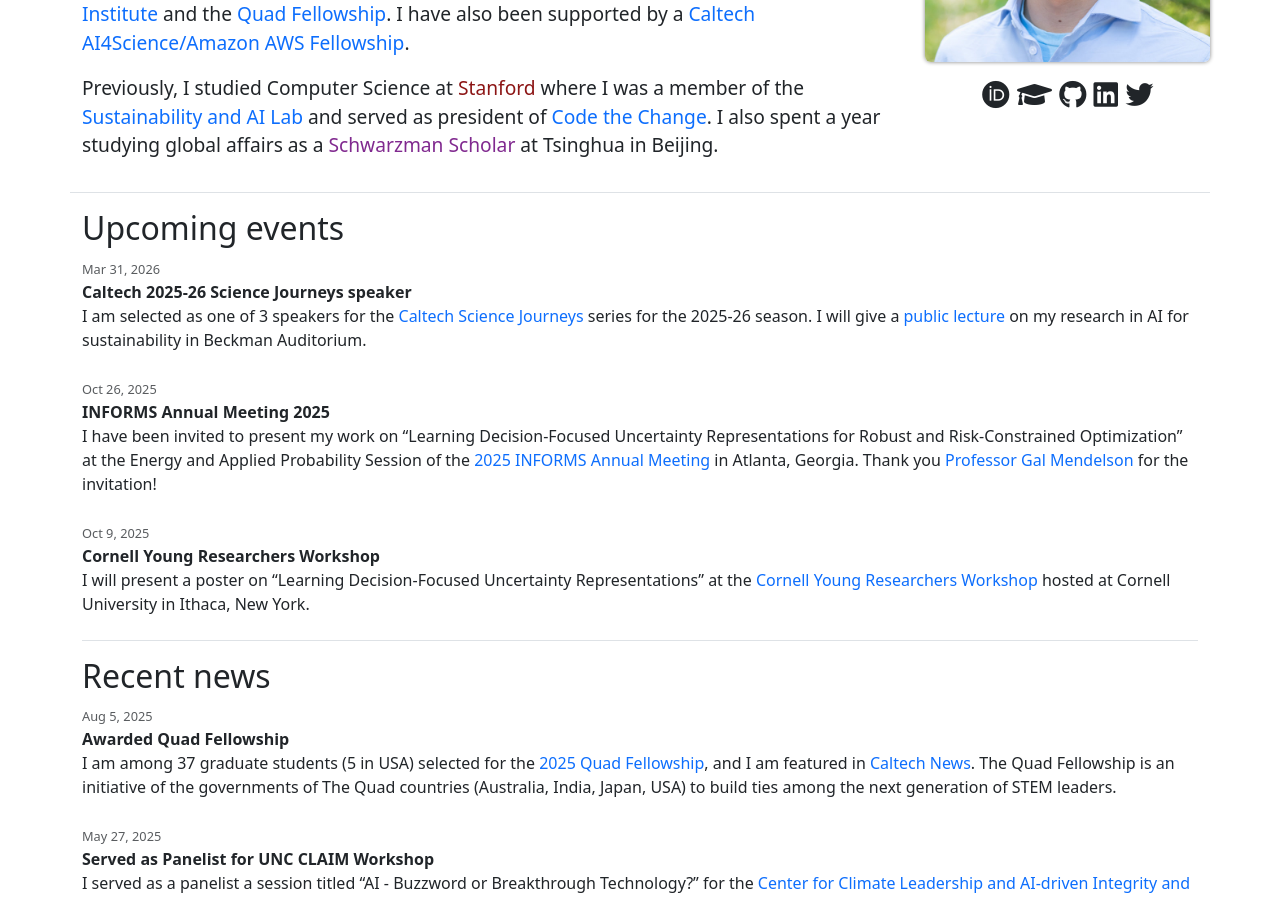
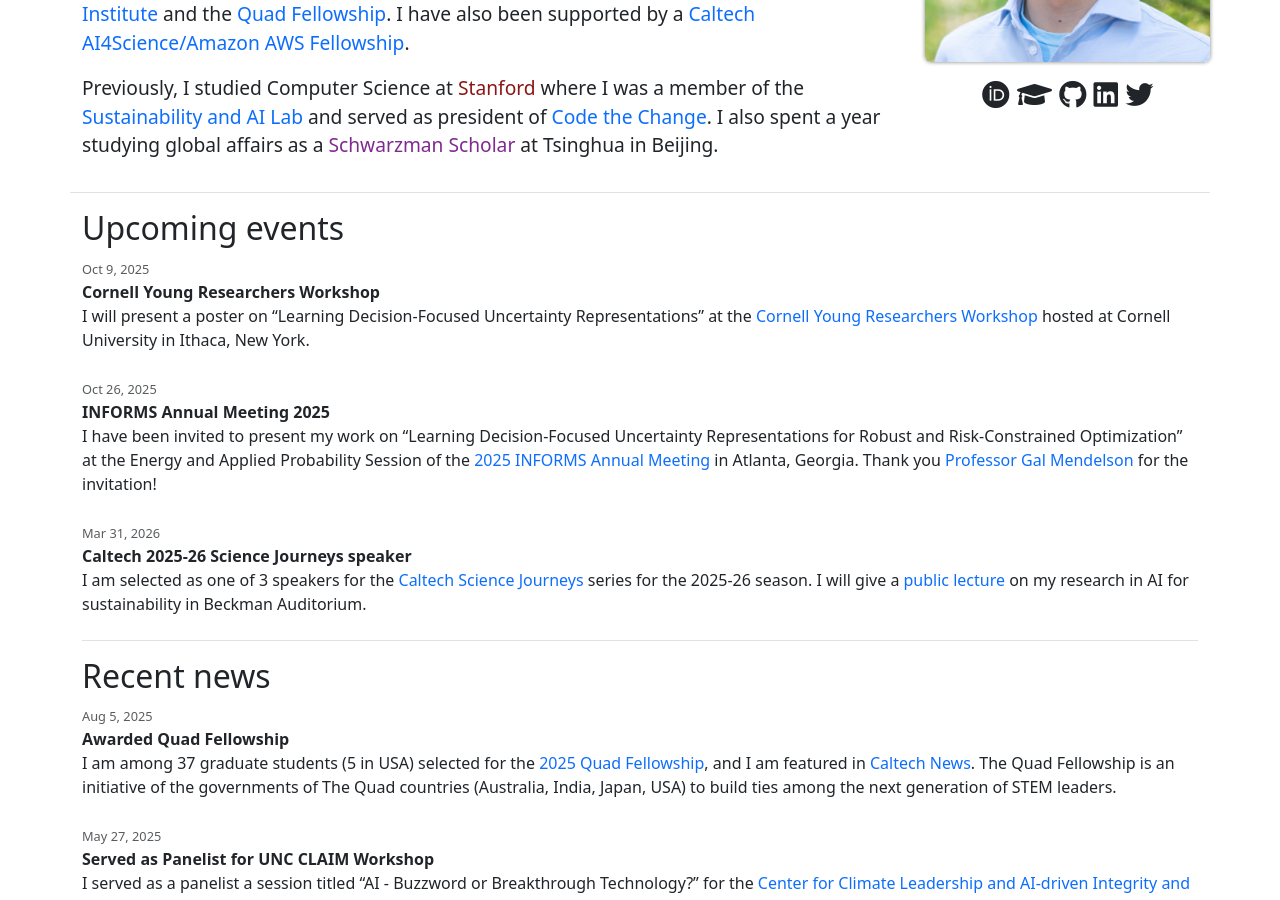
Before and after one commit to chrisyeh96/chrisyeh96.github.io, a Jekyll site: the page built from index.md, in a window 1280 px wide and 900 px high, scrolled down 295 px. Built offline with Jekyll 4.4.1, drawn with Linux system fonts in a browser that asks for light colours.

Commit message:
Home: sort upcoming events chronologically

```diff
--- a/_layouts/home.html
+++ b/_layouts/home.html
@@ -22,10 +22,12 @@
 </div>
 
 {% capture nowunix %}{{'now' | date: '%s'}}{% endcapture %}
+
 <div class="border-bottom mb-3">
   <h2>Upcoming events</h2>
   <ul class="post-list">
-    {%- for news_item in site.data.news -%}
+    {%- assign news_reverse = site.data.news | reverse -%}
+    {%- for news_item in news_reverse -%}
     {% capture news_date %}{{ news_item.date | date: '%s' }}{% endcapture %}
     {%- if news_date >= nowunix -%}
     {% include news_item.html %}
```
